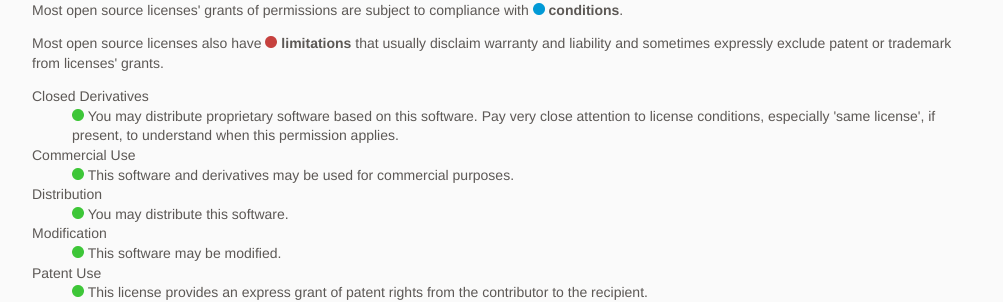
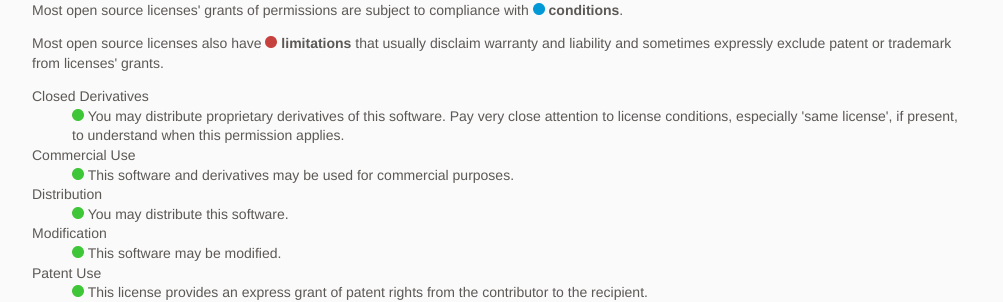
Before and after one commit to github/choosealicense.com, a Jekyll site: the page built from appendix.md, in a window 1280 px wide and 900 px high, scrolled down 1536 px. Shown: the part 152-454 px from the top of the window, without its empty margins (138-1141 px from the left). Built offline with Jekyll 4.4.1, drawn with Linux system fonts in a browser that asks for light colours; some web fonts are replaced.

Commit message:
slightly shorter/more consistent description

```diff
--- a/_data/rules.yml
+++ b/_data/rules.yml
@@ -5,7 +5,7 @@ permissions:
 - description: This software may be modified.
   label: Modification
   tag: modifications
-- description: You may distribute proprietary software based on this software. Pay very close attention to license conditions, especially 'same license', if present, to understand when this permission applies.
+- description: You may distribute proprietary derivatives of this software. Pay very close attention to license conditions, especially 'same license', if present, to understand when this permission applies.
   label: Closed Derivatives
   tag: closed-derivatives
 - description: You may distribute this software.
```
Also changed, not shown: README.md.
